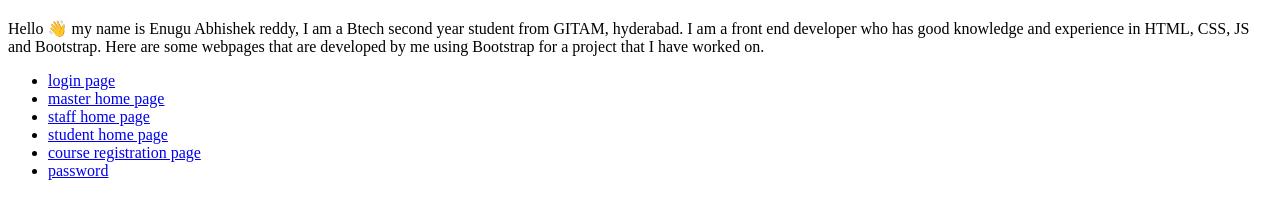
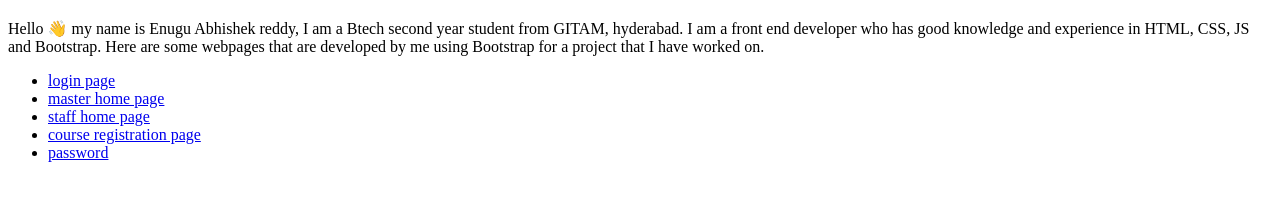
Before and after one commit to EnuguAbhishek1306/myGitamProject, a plain HTML site: page index.html in a window 1280 px wide. Shown: the part 61-280 px from the top of the page. Drawn offline with Linux system fonts and the light colour scheme.

Commit message:
Update index.html

```diff
--- a/index.html
+++ b/index.html
@@ -16,7 +16,6 @@
         <li><a href="login page/landing_page.html"> login page</a></li>
         <li><a href="login page/master_page.htm"> master home page</a></li>
         <li><a href="login page/staff_page.htm">staff home page</a></li>
-        <li><a href="login page/student_page.htm">student home page</a></li>
         <li><a href="login page/couseRegistration (1).html"> course registration page</a> </li>
         <li><a href="passwords/newpassword.htm">password</a></li>
       </ul>
```
